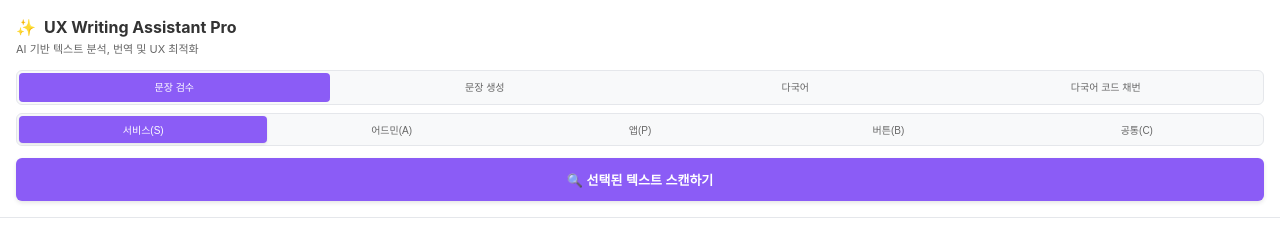
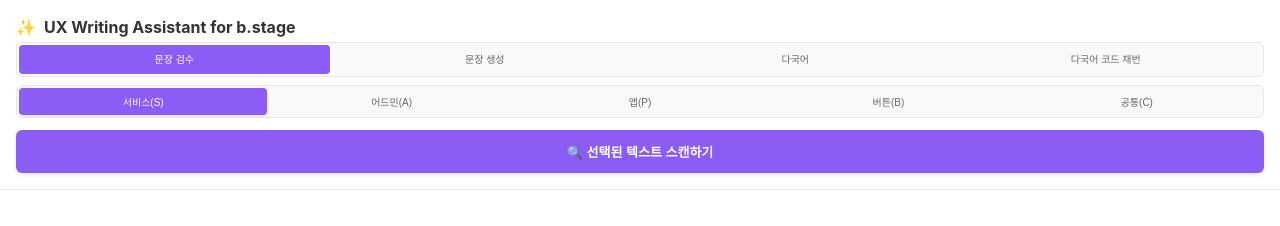
Before and after one commit to chloechoi927/uxwaichatbot, a website: page ui.html in a window 1280 px wide. Shown: the top 226 px of the page. Drawn offline with Linux system fonts and the light colour scheme.

Commit message:
Update plugin title and branding for b.stage
- Change plugin name from 'UX Writing Assistant Pro' to 'UX Writing Assistant for b.stage'
- Remove subtitle 'AI 기반 텍스트 분석, 번역 및 UX 최적화' from UI
- Update manifest.json with new plugin name and ID
- Simplify menu structure for easier access
- Prepare for internal company distribution

```diff
--- a/ui.html
+++ b/ui.html
@@ -609,10 +609,7 @@
     <div class="header">
       <div class="header-title">
         <span>✨</span>
-        UX Writing Assistant Pro
-      </div>
-      <div class="header-subtitle">
-        AI 기반 텍스트 분석, 번역 및 UX 최적화
+        UX Writing Assistant for b.stage
       </div>
 
       <!-- 기능 탭 -->
```
Also changed, not shown: manifest.json.
